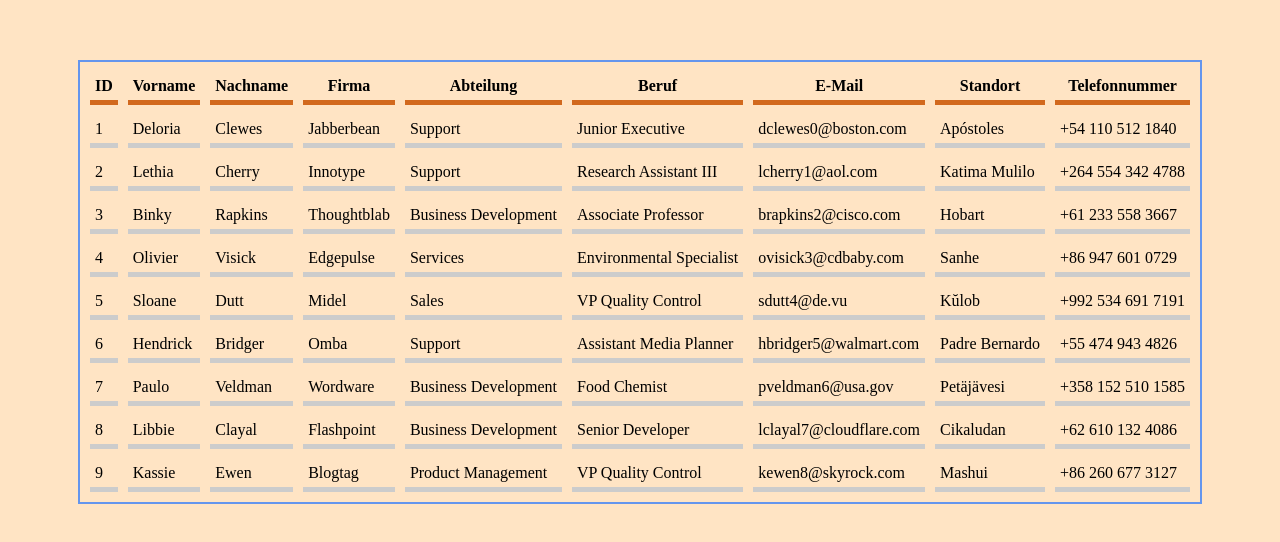
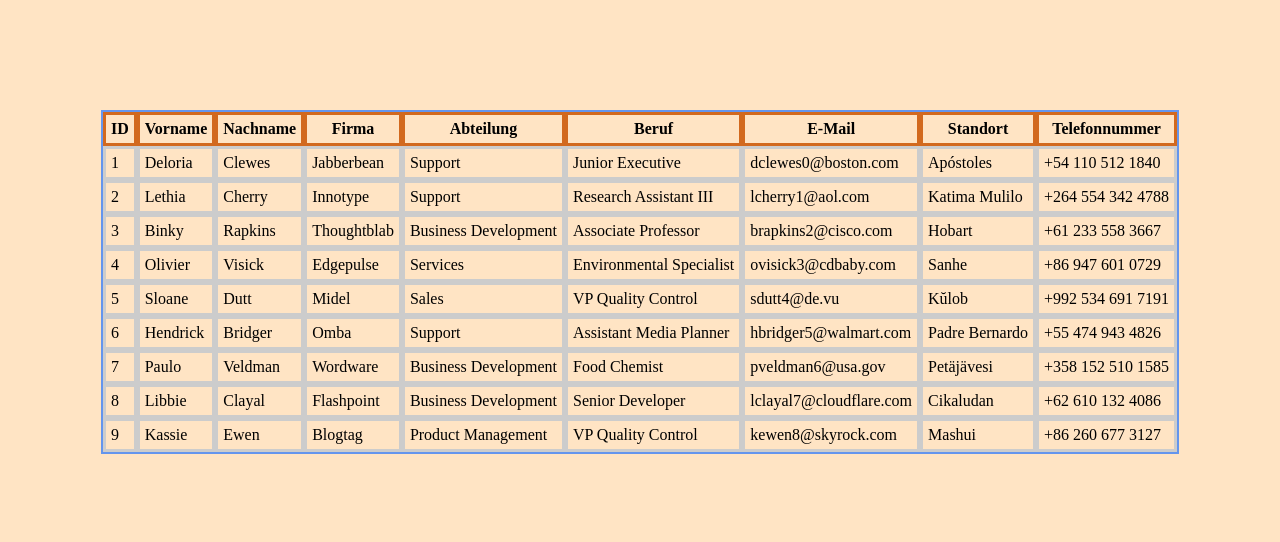
Before and after one commit to VuralColak/HTML-Table, a plain HTML site: page index.html in a window 1280 px wide. Shown: the part 118-660 px from the top of the page. Drawn offline with Linux system fonts and the light colour scheme.

Commit message:
verbessert

```diff
--- a/style.css
+++ b/style.css
@@ -20,16 +20,16 @@ body {
 
 table {
     border: solid 2px cornflowerblue;
-    border-spacing: 10px;
+    border-spacing: 0;
 }
 
 th {
     padding: 5px;
-    border-bottom: 5px solid chocolate;
+    border: 3px solid chocolate;
 }
 
 
 td {
     padding: 5px;
-    border-bottom: 5px solid #ccc;
+    border: 3px solid #ccc;
 }
```
